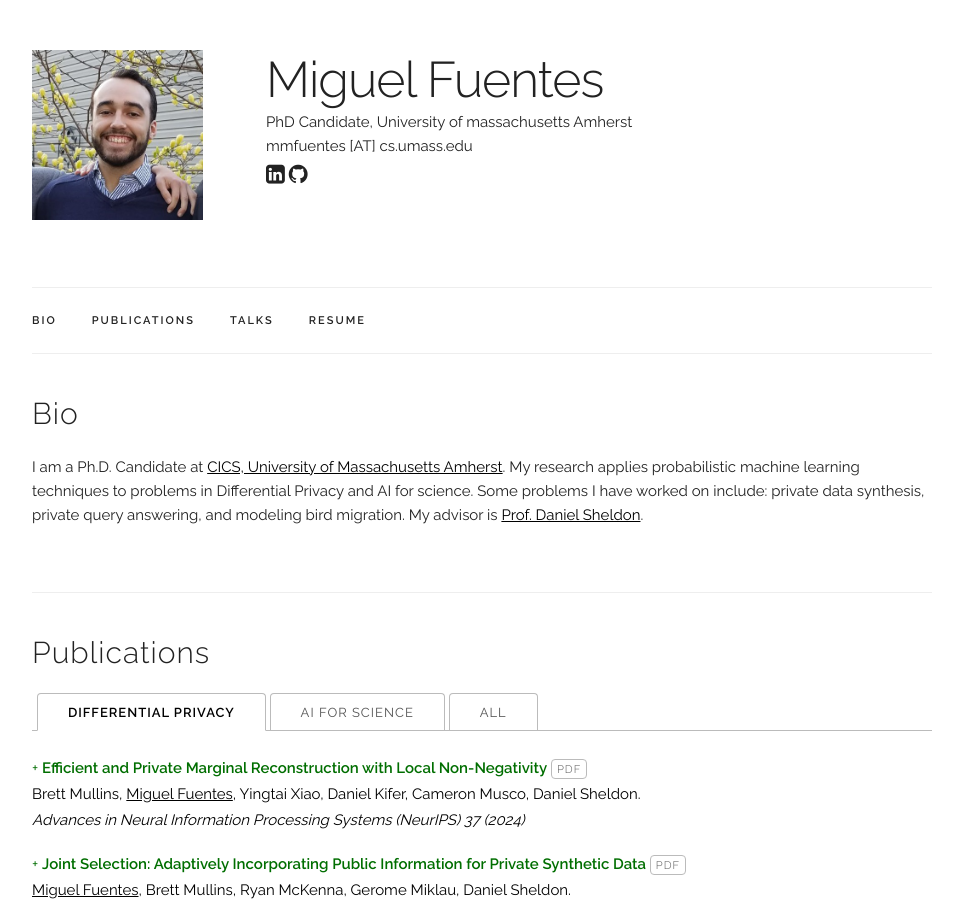
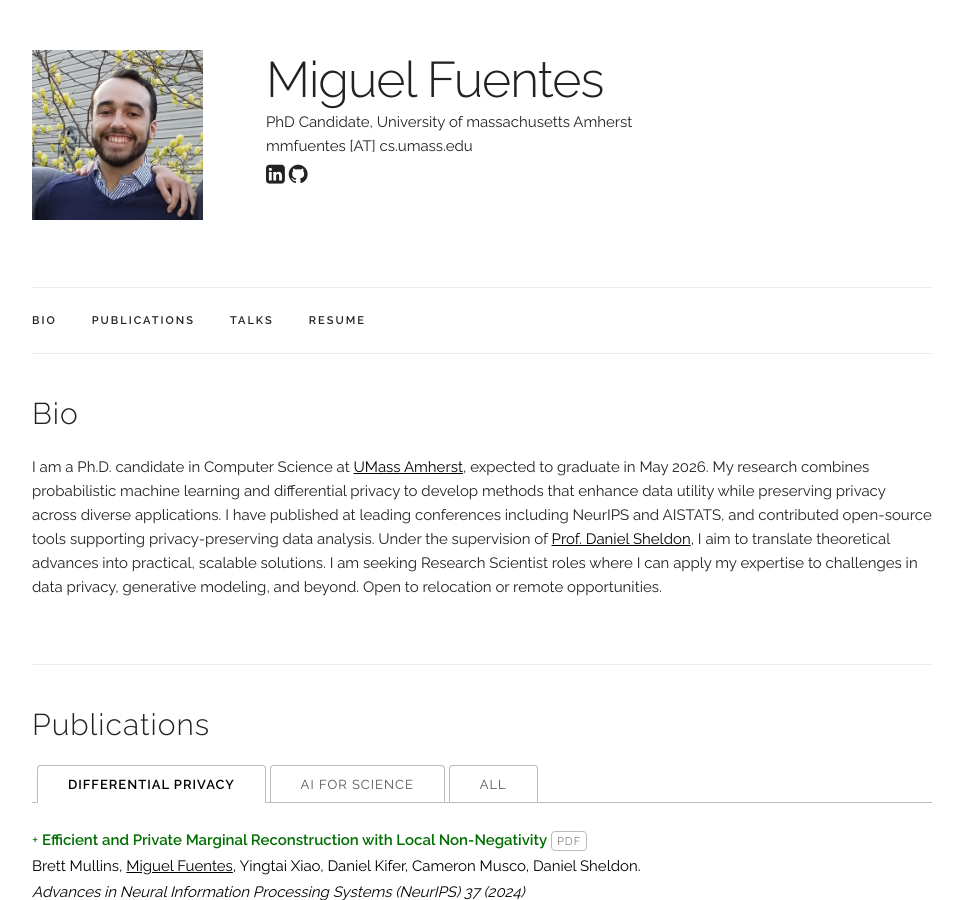
Before and after one commit to Miguel-Fuentes/Miguel-Fuentes.github.io, a Jekyll site: the page built from index.html, in a window 1280 px wide and 900 px high. Shown: the whole window, without its empty margins (158-1121 px from the left). Built offline with Jekyll 4.4.1, drawn with Linux system fonts in a browser that asks for light colours.

Commit message:
updated bio

```diff
--- a/index.html
+++ b/index.html
@@ -5,13 +5,9 @@ title: Home
 <!-- ========== BIO ========== -->
 <div class="docs-section" id="bio">
   <h4>Bio</h4>
-  <p>
-I am a Ph.D. Candidate at <a href=https://www.cics.umass.edu/ target="_blank" style="color:rgb(0, 0, 0)">CICS, University of Massachusetts Amherst</a>.
-My research applies probabilistic machine learning techniques to problems in Differential Privacy and AI for science.
-Some problems I have worked on include: private data synthesis, private query answering, and modeling bird migration.
-My advisor is <a href=https://people.cs.umass.edu/~sheldon/ target="_blank" style="color:rgb(0, 0, 0)">Prof. Daniel Sheldon</a>.
- </p>
-
+<p>
+I am a Ph.D. candidate in Computer Science at <a href="https://www.cics.umass.edu/" target="_blank" style="color:rgb(0, 0, 0)">UMass Amherst</a>, expected to graduate in May 2026. My research combines probabilistic machine learning and differential privacy to develop methods that enhance data utility while preserving privacy across diverse applications. I have published at leading conferences including NeurIPS and AISTATS, and contributed open-source tools supporting privacy-preserving data analysis. Under the supervision of <a href="https://people.cs.umass.edu/~sheldon/" target="_blank" style="color:rgb(0, 0, 0)">Prof. Daniel Sheldon</a>, I aim to translate theoretical advances into practical, scalable solutions. I am seeking Research Scientist roles where I can apply my expertise to challenges in data privacy, generative modeling, and beyond. Open to relocation or remote opportunities.
+</p>
 </div>
 
 
```
Also changed, not shown: README.md.
